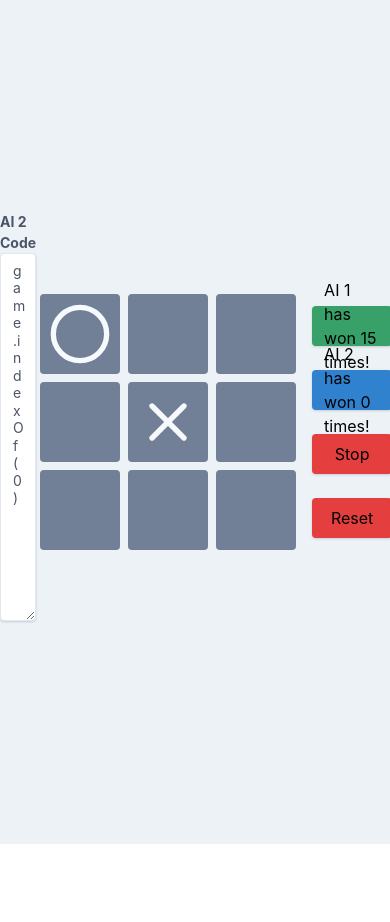
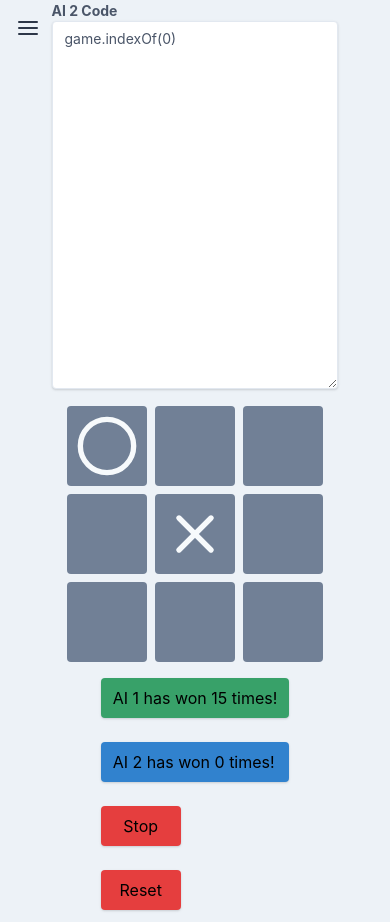
Before and after one commit to Ankcorn/single-elimination-tictactoe, a React (Create React App) app: page / in a window 390 px wide. Before the commit the page ends 844 px from the top, so only its background shows below. Built offline with nearby package versions, Linux system fonts and the light colour scheme.

Commit message:
made responsive and other progress

```diff
--- a/package.json
+++ b/package.json
@@ -3,7 +3,6 @@
   "version": "0.1.0",
   "private": true,
   "dependencies": {
-    "http-proxy-middleware": "^0.19.1",
     "react": "^16.8.6",
     "react-dom": "^16.8.6",
     "react-feather": "^1.1.6",
--- a/src/App.js
+++ b/src/App.js
@@ -1,4 +1,5 @@
 import React, { useState } from 'react';
+import Menu from 'react-feather/dist/icons/menu';
 import Board from './components/Board';
 import Square from './components/Square';
 import Button from './components/Button';
@@ -11,6 +12,7 @@ function App() {
   const [game, player, nextMove, resetGame, useWinner] = useTicTacToe();
   const [winners, setWinner] = useState({ p1: 0, p2: 0 });
   const [ai2, setAI2] = useState('game.indexOf(0)');
+  const [panelOpen, setPanel] = useState(false);
   const [paused, setPaused] = useState(false);
   useWinner((winner) => {
     if (winner !== '0') {
@@ -38,7 +40,12 @@ function App() {
   }, 50);
 
   return (
-    <div className="flex justify-around items-center w-screen h-screen bg-gray-200 ">
+    <div className="flex flex-col sm:flex-row">
+      {!panelOpen && <button className="fixed m-4" type="button" onClick={() => setPanel(!panelOpen)}><Menu color="#2d3748" /></button>}
+      {panelOpen && (
+      <div className="bg-gray-800 w-screen h-64 sm:w-64 sm:h-screen" />
+      )}
+      <div className="flex flex-col sm:flex-row justify-around items-center w-full h-full sm:h-screen bg-gray-200 ">
         <div className="flex flex-col">
           <label className="block text-gray-700 text-sm font-bold mb-2" htmlFor="ai2">
           AI 2 Code
@@ -76,6 +83,7 @@ function App() {
           />
         </div>
       </div>
+    </div>
   );
 }
 
--- a/src/hooks/tictactoe.js
+++ b/src/hooks/tictactoe.js
@@ -38,7 +38,7 @@ function useTicTacToe() {
         resetGame();
         callback(isWin ? player : '0');
       }
-    }, [gameState]);
+    }, [gameState, callback]);
   }
   return [game, player, nextMove, resetGame, useWinner];
 }
```
Lines whose indentation alone changed are shown as unchanged.
